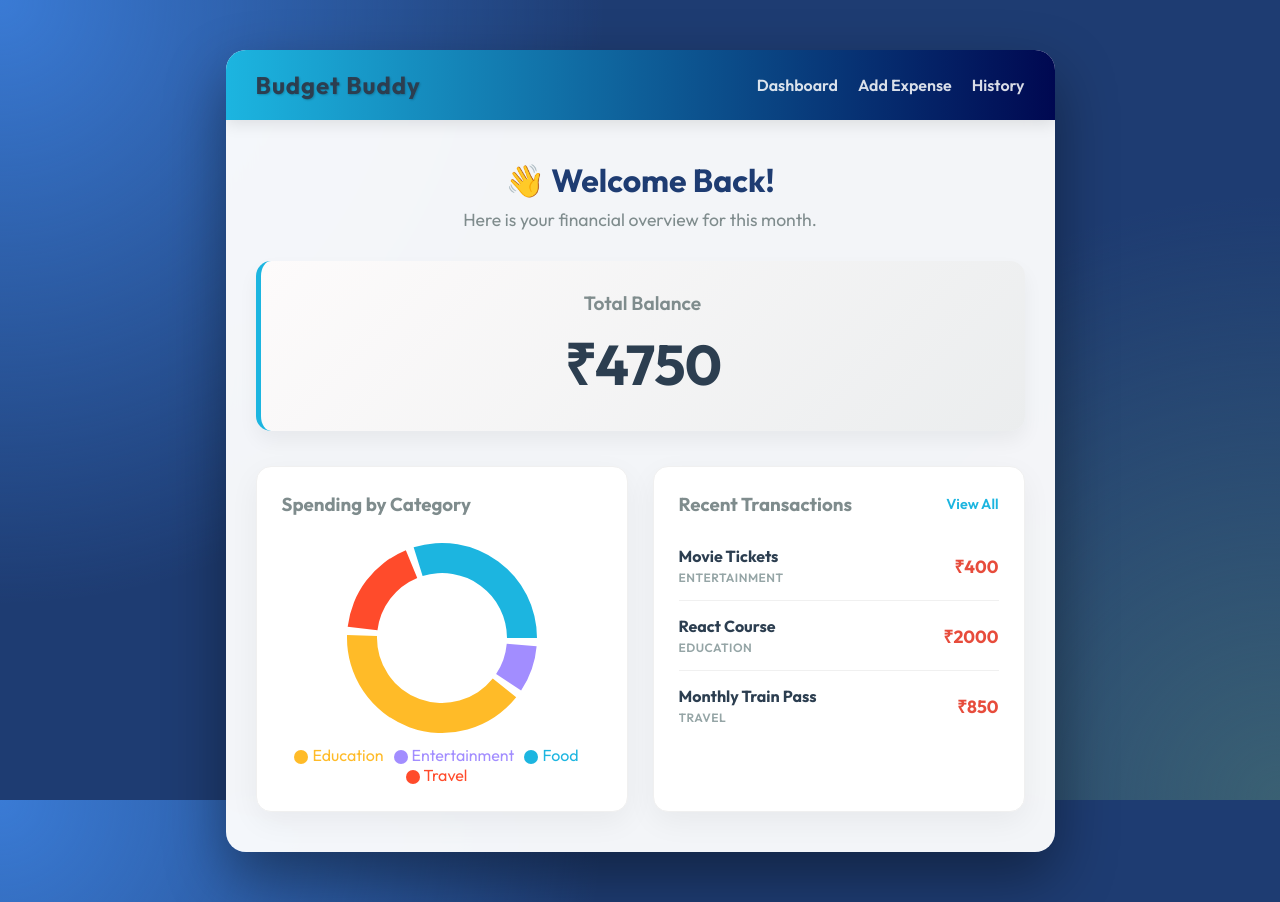
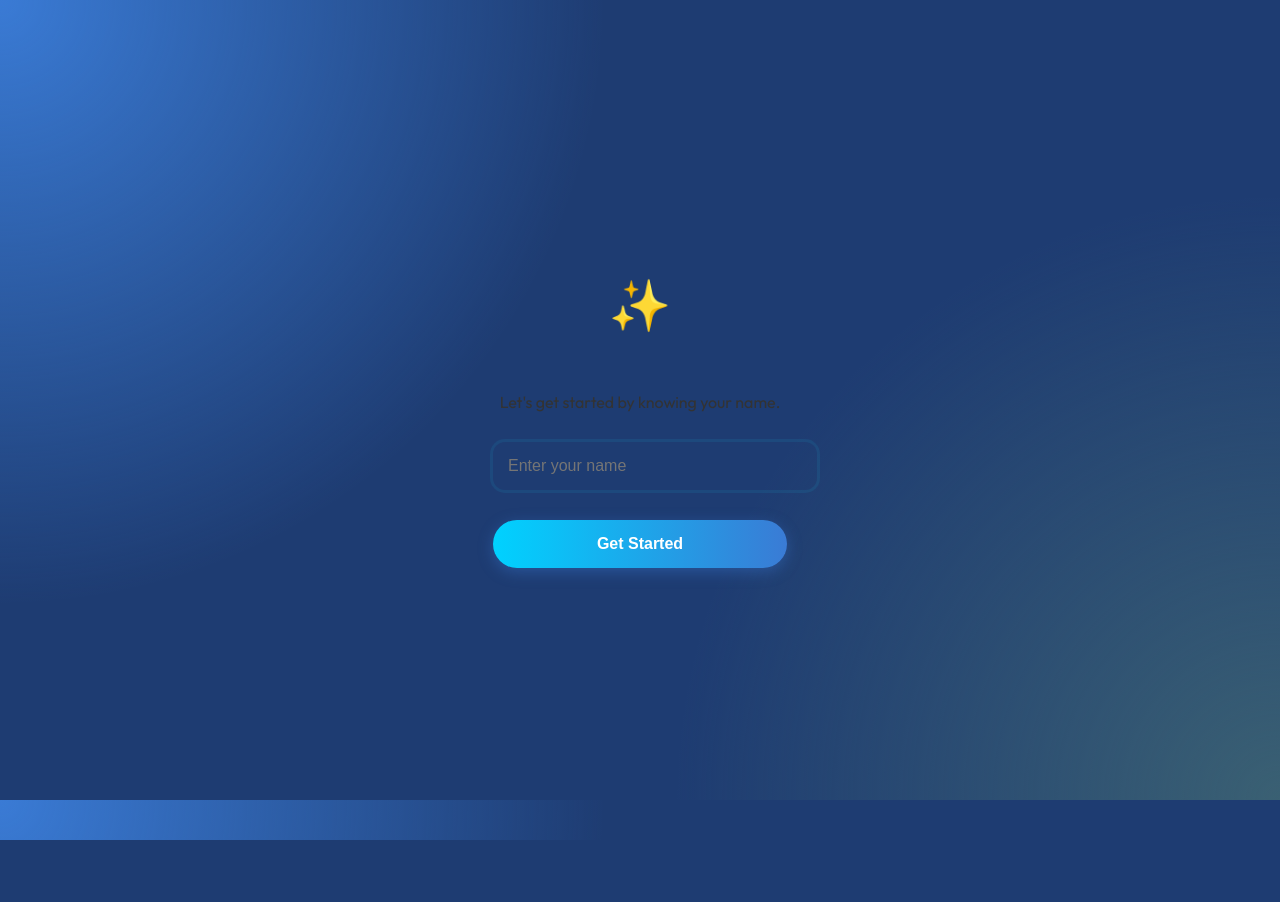
Before and after one commit to meowchan16/budget-buddy, a React (Create React App) app in the folder budgetbuddy/: page / in a window 1280 px wide. After the commit the page ends 840 px from the top, so only its background shows below. Built offline with nearby package versions, Linux system fonts and the light colour scheme.

Commit message:
feat: Add personalized login screen

```diff
--- a/budgetbuddy/src/App.css
+++ b/budgetbuddy/src/App.css
@@ -308,3 +308,73 @@ h2 {
   transform: scale(1.05);
   box-shadow: 0 6px 15px rgba(255, 65, 108, 0.5);
 }
+
+/* Login Page Styles */
+.login-container {
+  display: flex;
+  align-items: center;
+  justify-content: center;
+  min-height: 100vh;
+  background: var(--bg-color);
+  padding: 20px;
+}
+
+.login-card {
+  background: var(--card-bg);
+  padding: 40px;
+  border-radius: 24px;
+  box-shadow: 0 10px 40px var(--shadow-color);
+  text-align: center;
+  max-width: 400px;
+  width: 100%;
+  animation: slideIn 0.6s cubic-bezier(0.16, 1, 0.3, 1);
+}
+
+.login-icon {
+  font-size: 50px;
+  margin-bottom: 10px;
+  animation: bounce 2s infinite ease-in-out;
+}
+
+.login-card h2 {
+  font-size: 24px;
+  font-weight: 700;
+  margin-bottom: 10px;
+  background: var(--gradient-primary);
+  -webkit-background-clip: text;
+  -webkit-text-fill-color: transparent;
+}
+
+.login-card p {
+  color: var(--text-secondary);
+  margin-bottom: 30px;
+}
+
+.login-form {
+  display: flex;
+  flex-direction: column;
+  gap: 20px;
+}
+
+.login-input {
+  width: 100%;
+  padding: 15px;
+  border-radius: 12px;
+  border: 1px solid var(--border-color);
+  background: var(--bg-color);
+  font-size: 16px;
+  color: var(--text-primary);
+  outline: none;
+  transition: all 0.2s ease;
+}
+
+.login-input:focus {
+  border-color: var(--primary-color);
+  box-shadow: 0 0 0 3px rgba(28, 181, 224, 0.1);
+}
+
+.login-btn {
+  width: 100%;
+  font-size: 16px;
+  font-weight: 600;
+}
--- a/budgetbuddy/src/App.js
+++ b/budgetbuddy/src/App.js
@@ -4,6 +4,7 @@ import Dashboard from './pages/Dashboard';
 import AddExpense from './pages/AddExpense';
 import History from './pages/History';
 import Navbar from './components/Navbar';
+import Login from './pages/Login';
 import './App.css';
 
 const DUMMY_DATA = [
@@ -14,12 +15,15 @@ const DUMMY_DATA = [
 ];
 
 function App() {
+  const [userName, setUserName] = useState(() => {
+    return localStorage.getItem("budgetUserName") || '';
+  });
+
   const [expenses, setExpenses] = useState(() => {
     const saved = localStorage.getItem("budgetData");
     if (saved) {
       try {
         const parsed = JSON.parse(saved);
-        // If they already have an empty array, let's show them the dummy data once so they see the cool UI!
         if (parsed.length > 0) return parsed;
       } catch (e) {
         console.error("Failed to parse local storage data", e);
@@ -28,10 +32,14 @@ function App() {
     return DUMMY_DATA;
   });
 
-  // Save to local storage whenever expenses change
   useEffect(() => {
     localStorage.setItem("budgetData", JSON.stringify(expenses));
   }, [expenses]);
+
+  const handleLogin = (name) => {
+    localStorage.setItem("budgetUserName", name);
+    setUserName(name);
+  };
 
   const addExpense = (expense) => {
     setExpenses([...expenses, expense]);
@@ -41,12 +49,16 @@ function App() {
     setExpenses(expenses.filter(expense => expense.id !== id));
   };
 
+  if (!userName) {
+    return <Login onLogin={handleLogin} />;
+  }
+
   return (
-    <BrowserRouter>
+    <BrowserRouter basename="/budget-buddy">
       <div className="App">
         <Navbar />
         <Routes>
-          <Route path="/" element={<Dashboard expenses={expenses} />} />
+          <Route path="/" element={<Dashboard expenses={expenses} userName={userName} />} />
           <Route path="/add" element={<AddExpense addExpense={addExpense} />} />
           <Route path="/history" element={<History expenses={expenses} deleteExpense={deleteExpense} />} />
         </Routes>
--- a/budgetbuddy/src/pages/Dashboard.js
+++ b/budgetbuddy/src/pages/Dashboard.js
@@ -5,7 +5,7 @@ import { PieChart, Pie, Cell, Tooltip, Legend, ResponsiveContainer } from 'recha
 
 const COLORS = ['#1cb5e0', '#ff4b2b', '#FFBB28', '#A28DFF', '#00C49F'];
 
-function Dashboard({ expenses }) {
+function Dashboard({ expenses, userName }) {
   // Calculate total expenses
   const total = expenses.reduce((acc, current) => acc + current.amount, 0);
 
@@ -27,7 +27,7 @@ function Dashboard({ expenses }) {
   return (
     <div className="page-container dashboard-page">
       <div className="dashboard-header">
-        <h2>👋 Welcome Back!</h2>
+        <h2>👋 Welcome{userName ? `, ${userName}` : ' Back'}!</h2>
         <p>Here is your financial overview for this month.</p>
       </div>
 
--- /dev/null
+++ b/budgetbuddy/src/pages/Login.js
@@ -0,0 +1,40 @@
+import React, { useState } from 'react';
+
+function Login({ onLogin }) {
+  const [name, setName] = useState('');
+
+  const handleSubmit = (e) => {
+    e.preventDefault();
+    if (name.trim() !== '') {
+      onLogin(name.trim());
+    }
+  };
+
+  return (
+    <div className="login-container">
+      <div className="login-card">
+        <div className="login-icon">✨</div>
+        <h2>Welcome to Budget Buddy!</h2>
+        <p>Let's get started by knowing your name.</p>
+        <form onSubmit={handleSubmit} className="login-form">
+          <div className="form-group">
+            <input
+              type="text"
+              placeholder="Enter your name"
+              value={name}
+              onChange={(e) => setName(e.target.value)}
+              required
+              className="login-input"
+              autoFocus
+            />
+          </div>
+          <button type="submit" className="cta-button login-btn">
+            Get Started
+          </button>
+        </form>
+      </div>
+    </div>
+  );
+}
+
+export default Login;
```
